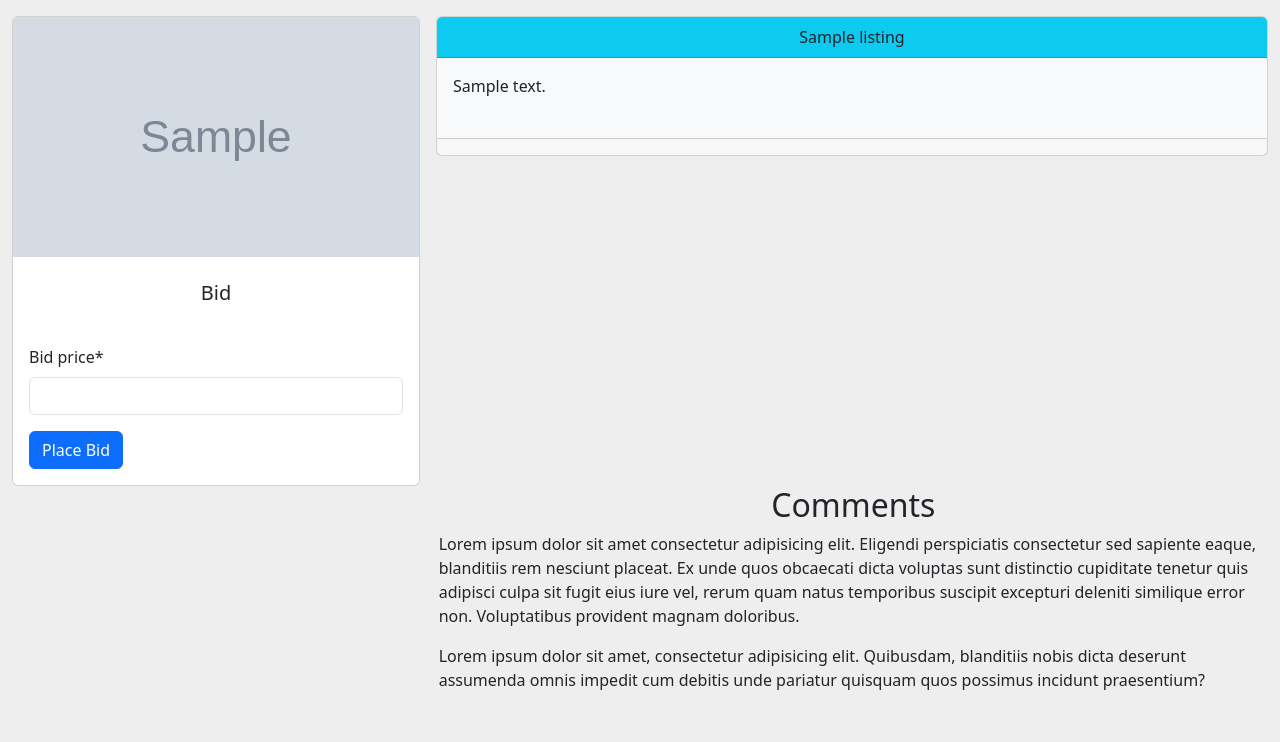
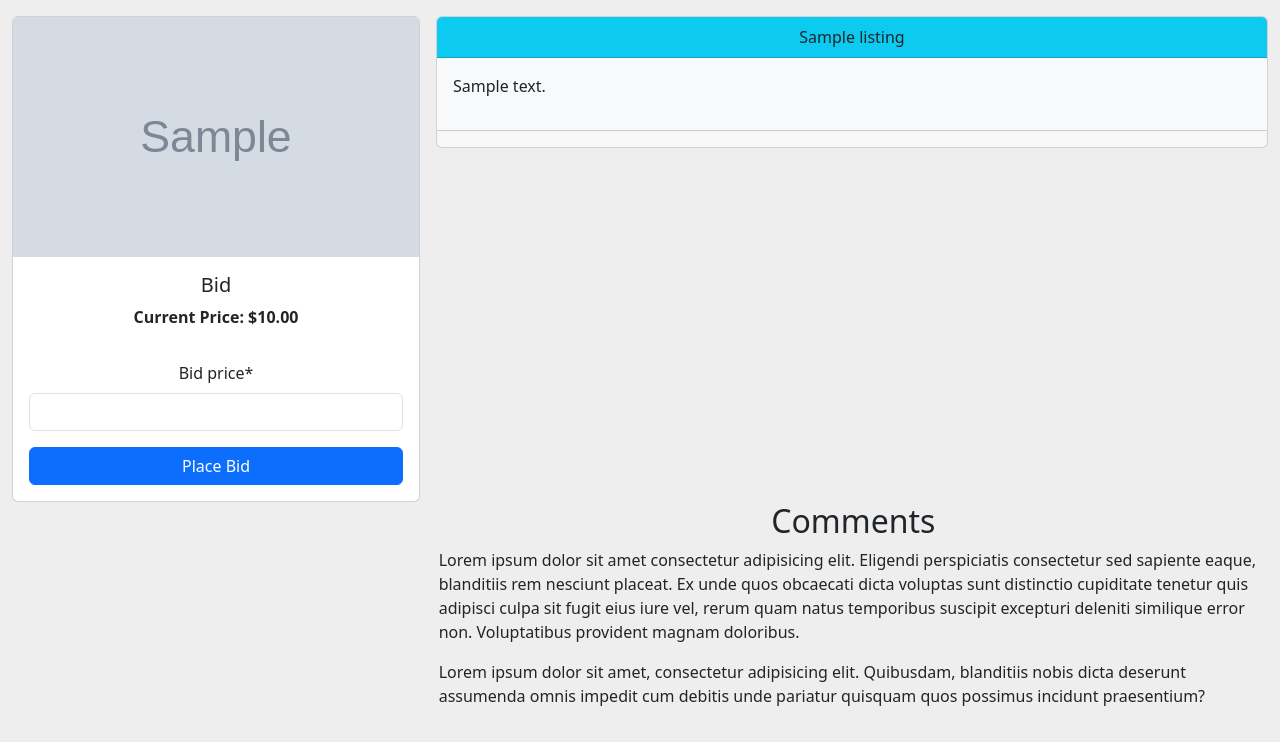
Before and after one commit to catbirdseatio/commerce, a Django app: a page that uses templates/auctions/detail.html in a window 1280 px wide. Shown: the part 153-895 px from the top of the page. Run offline with Django 3.2, Linux system fonts and the light colour scheme; a user stored in the database is signed in; tables that the repository leaves empty hold one stand-in row (values such as "Sample post"); grey boxes marked "Sample" are stand-in pictures; some libraries are stand-ins or nearby versions.

Commit message:
more ui tweaks

```diff
--- a/auctions/static/auctions/styles.css
+++ b/auctions/static/auctions/styles.css
@@ -25,6 +25,6 @@ main {
     object-fit: cover;
 }
 
-.card-text {
+.listings-card-text {
     height: 3rem;
 }
--- a/templates/auctions/detail.html
+++ b/templates/auctions/detail.html
@@ -8,20 +8,23 @@
 <div class="listing-container pt-3 grid">
     <div class="row g-3">
         <div class="col-xs-12 col-sm-6 col-lg-4">
-            <div class="card">
+            <div class="card text-center">
                 <img class="card-img-top" src="{{ listing.profile_image.url }}" alt="Card image cap">
-                <div class="card-body mt-2">
+                <div class="card-body">
                     <h5 class="card-title text-center">Bid</h5>
+                    <p class="mb-0"><strong>Current Price: ${{ listing.current_price }}</strong></p>
                 </div>
                 <div class="card-body">
                     {% if user.is_authenticated %}
                         <form method="post">
                             {% csrf_token %}
                             {{ form|crispy}}
-                            <button type="submit" class="btn btn-primary btn-block">Place Bid</button>
+                            <div class="d-grid">
+                                <button type="submit" class="btn btn-primary btn-block">Place Bid</button>
+                            </div>
                         </form>
                     {% else %}
-                        <p class="text-center pt-3">Log in to place bid.</p>
+                        <p>Log in to place bid.</p>
                     {% endif %}
                 </div>
             </div>
@@ -31,7 +34,7 @@
                 <div class="card-header text-center  bg-info">{{ listing.title }}</div>
                 <div class="card-body bg-light">
                     <div class="card-text">
-                        <p>{{ listing.description }}</p>
+                        {{ listing.description|linebreaks }}
                     </div>
                 </div>
                 <div class="card-footer"></div>
--- a/templates/includes/_listings.html
+++ b/templates/includes/_listings.html
@@ -10,7 +10,7 @@
       {% endif %}
       <div class="card-body">
         <h5 class="card-title text-center">{{ listing.title }}</h5>
-        <p class="card-text">{{ listing.description|truncatewords:15 }}</p>
+        <p class="card-text listings-card-text">{{ listing.description|truncatewords:15 }}</p>
       </div>
       <div class="d-grid m-2">
         <a href="{{ listing.get_absolute_url }}" class="btn btn-primary btn-block">Learn More</a>
```
